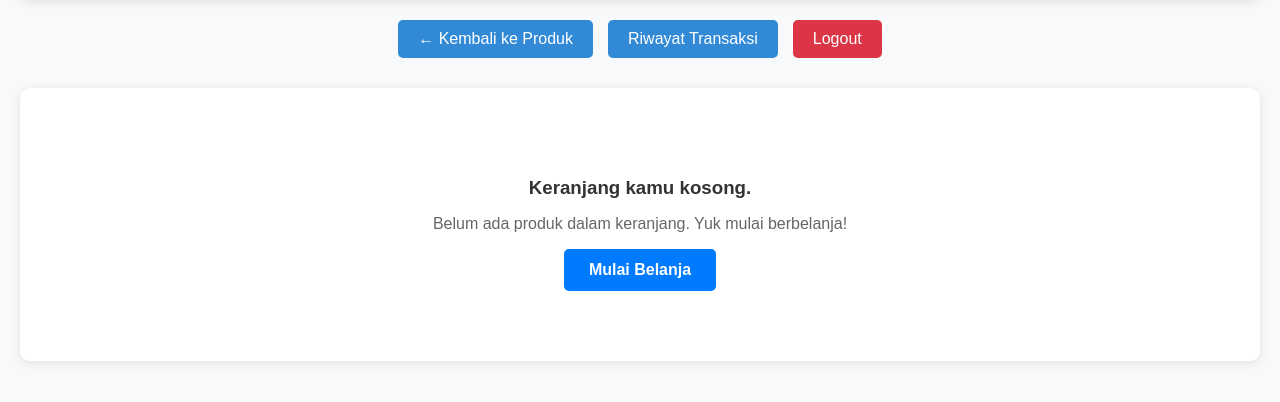
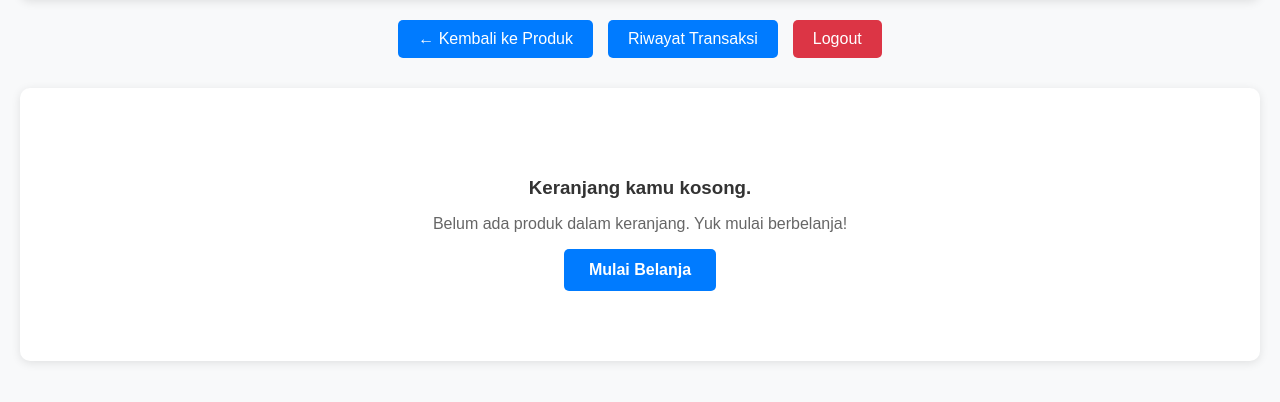
Before and after one commit to LouisF-min/Project, a CodeIgniter 4 app: the page made by app/Views/keranjang.php in a window 1280 px wide. Shown: the part 88-490 px from the top of the page. Run offline with PHP 8.4 and a stand-in for CodeIgniter, Linux system fonts and the light colour scheme; the template is opened without the code that fills it, so the values that code supplies are empty; some libraries are stand-ins or nearby versions.

Commit message:
ubah warna keranjang

```diff
--- a/app/Views/keranjang.php
+++ b/app/Views/keranjang.php
@@ -29,14 +29,14 @@
         }
         .nav-link {
             padding: 10px 20px;
-            background:rgb(50, 138, 215);
+            background:#007bff;
             color: white;
             text-decoration: none;
             border-radius: 5px;
             transition: background 0.3s;
         }
         .nav-link:hover {
-            background: #545b62;
+            background: #0056b3;
         }
         .logout-link {
             background: #dc3545;
```
